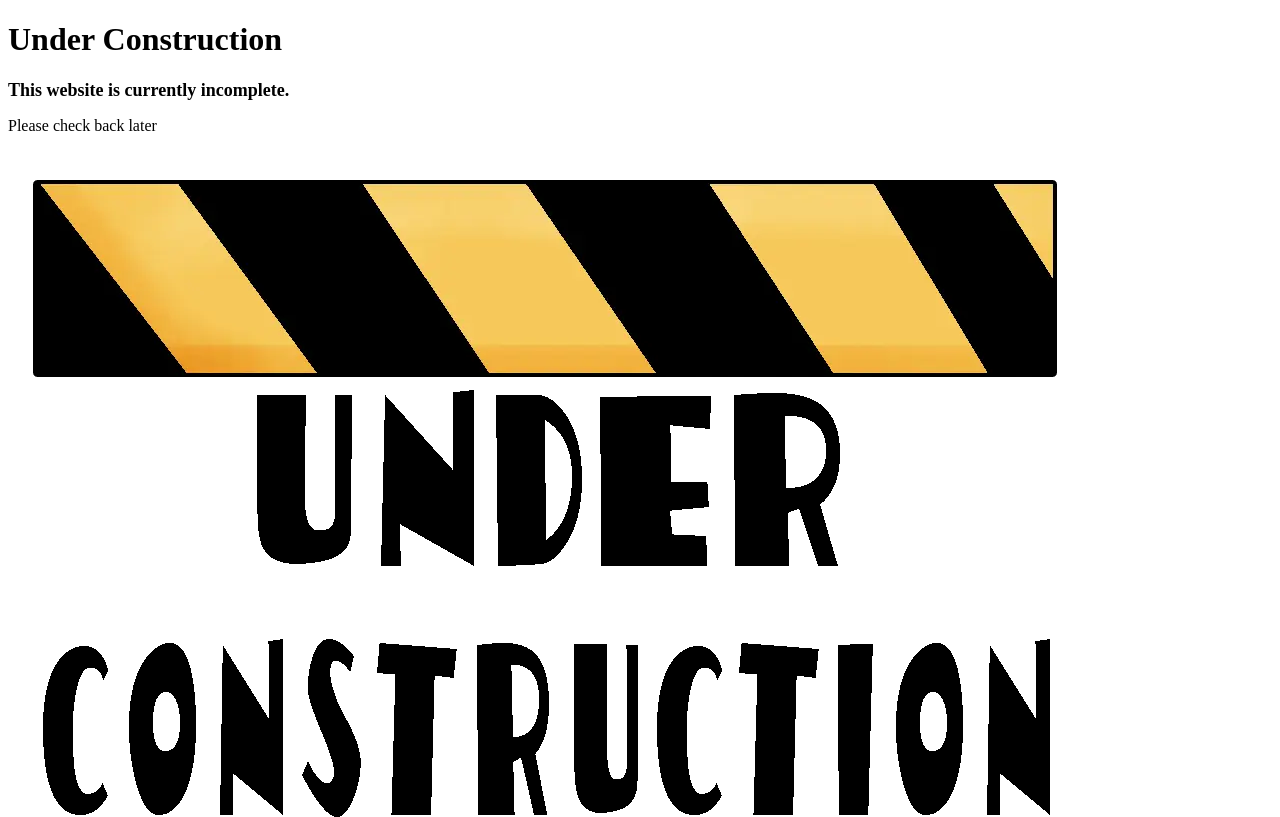
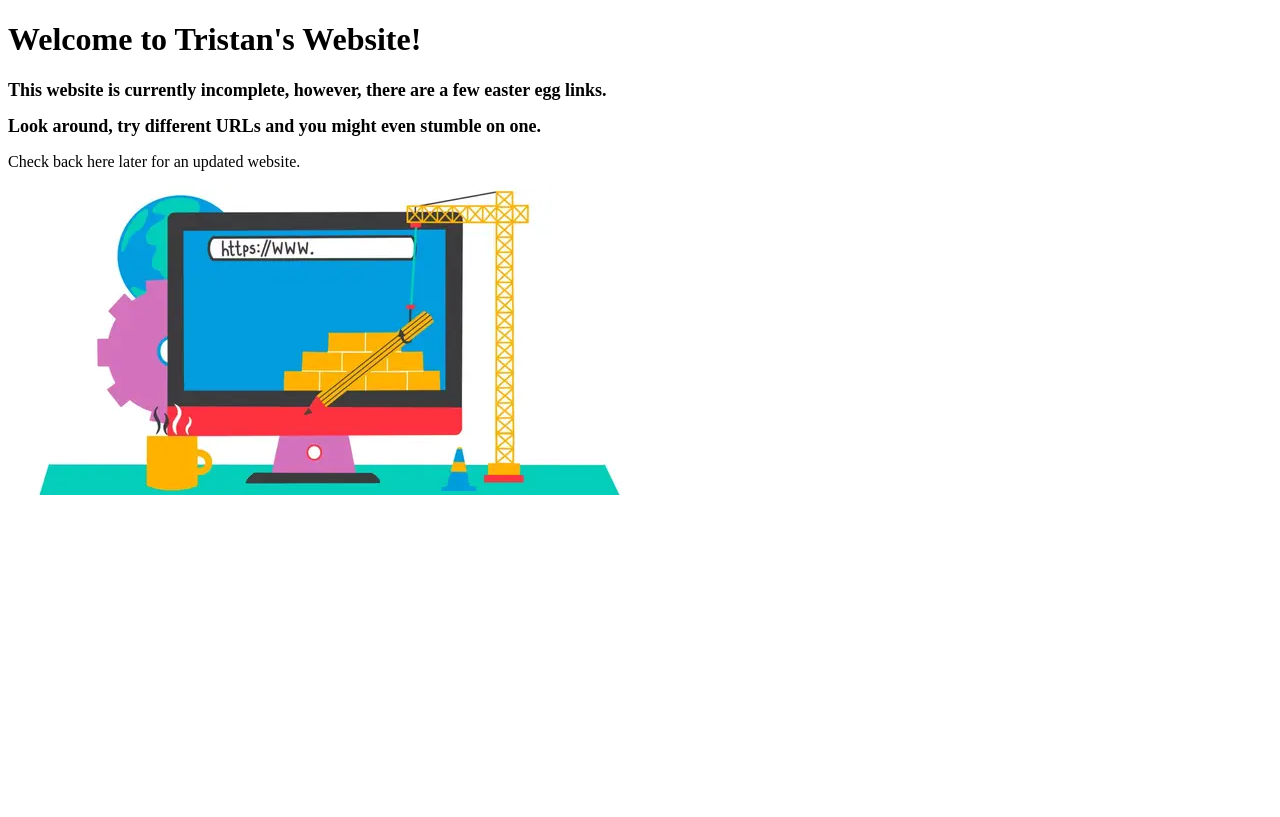
Before and after one commit to Tristanmerkley/Testing, a plain HTML site: page public/index.html in a window 1280 px wide. Shown: the top 817 px of the page. Drawn offline with Linux system fonts and the light colour scheme.

Commit message:
+ Metadata ~ Fix Soft 404 Issue

```diff
--- a/public/index.html
+++ b/public/index.html
@@ -1,10 +1,21 @@
 <!DOCTYPE html>
 <html lang="en">
+
     <head>
         <title>Tristan's Website!</title>
-        <meta name="theme-color" content="#317EFB"/>
+        <link rel="canonical" href="http://tristanmerkley.ca" />
+        <meta name="theme-color" content="#317EFB" />
         <meta name="viewport" content="width=device-width, initial-scale=1">
-        <meta name="description" content="Main page, under construction currently.">
+        <meta name="description" content="Main page, incomplete currently.">
+        <meta name="keywords" content="Tristan, Merkley, Main page">
+        <meta name="author" content="Tristan Merkley">
+        <meta name=”robots” content=”index, follow”>
+        <meta property="og:type" content="article" />
+        <meta property="og:title" content="Tristan's Website" />
+        <meta property="og:description" content="Main page, incomplete currently." />
+        <meta property="og:image" content="https://tristanmerkley.ca/static/website.webp" />
+        <meta property="og:url" content="https://tristanmerkley.ca" />
+        <meta property="og:site_name" content="tristanmerkley.ca" />
         <meta name="msapplication-TileColor" content="#FF0000">
         <meta name="msapplication-TileImage" content="static/favicons/favicon-144.png">
         <meta name="msapplication-config" content="static/favicons/browserconfig.xml">
@@ -27,10 +38,14 @@
         <link rel="apple-touch-icon" sizes="76x76" href="static/favicons/favicon-76.png">
         <link rel="apple-touch-icon" sizes="152x152" href="static/favicons/favicon-152.png">
         <link rel="apple-touch-icon" sizes="180x180" href="static/favicons/favicon-180.png">
-    </head><body>
-        <h1>Under Construction</h1>
-        <h2>This website is currently incomplete.</h2>
-        <p>Please check back later</p>
-        <img src="static/construction.webp" alt="Construction Warning">
+    </head>
+
+    <body>
+        <h1>Welcome to Tristan's Website!</h1>
+        <h2>This website is currently incomplete, however, there are a few easter egg links.</h2>
+        <h2>Look around, try different URLs and you might even stumble on one.</h2>
+        <p>Check back here later for an updated website.</p>
+        <img src="static/website.webp" alt="Computer and Contruction Equipment">
     </body>
+
 </html>
```
